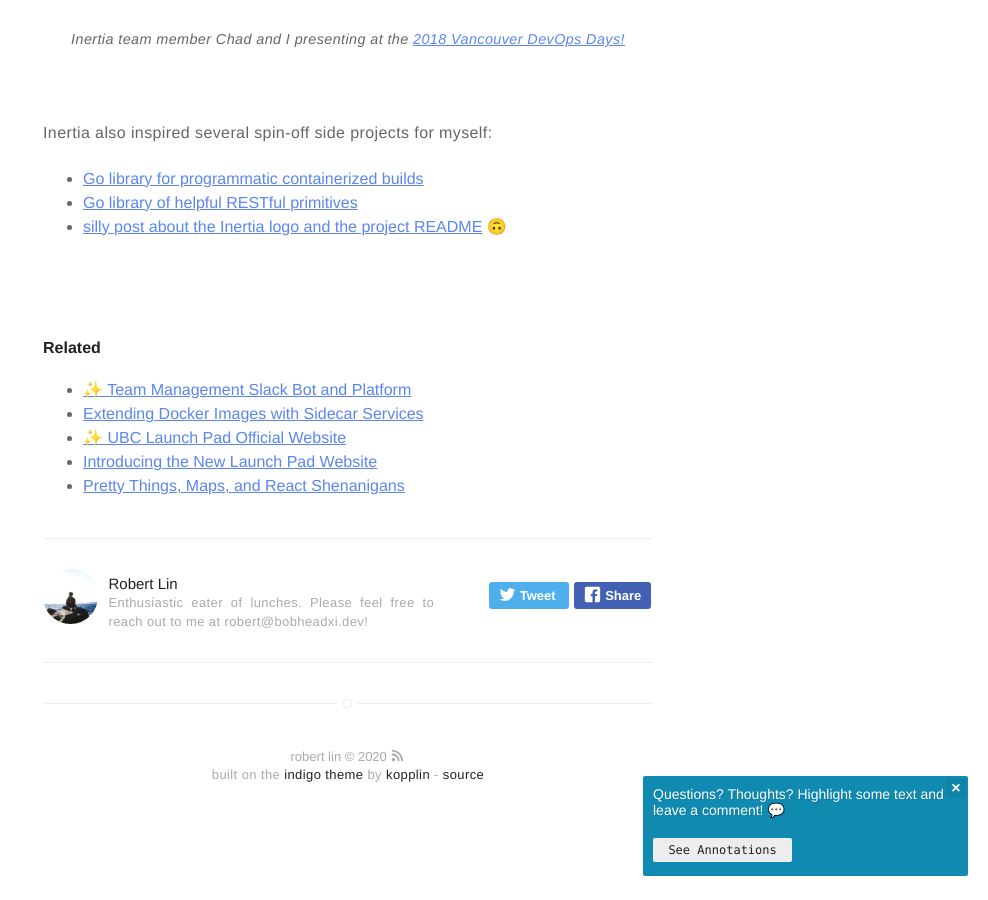
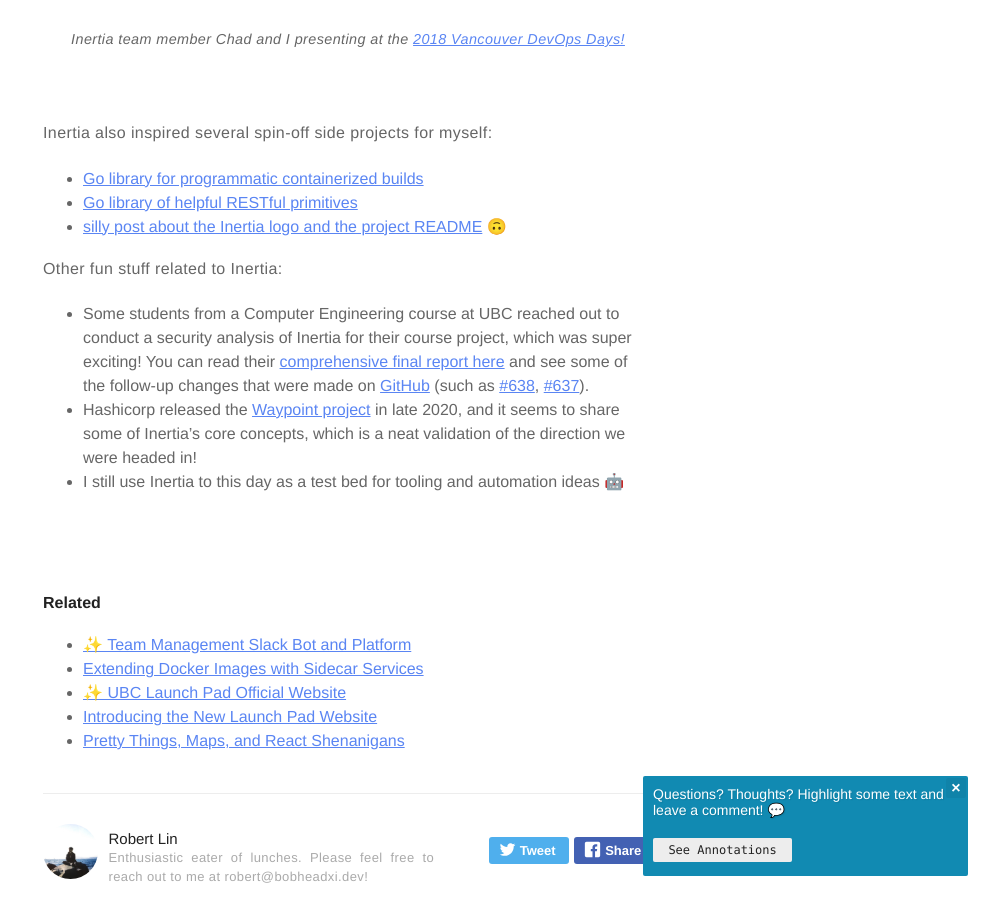
Before and after one commit to bobheadxi/bobheadxi.github.io, a Jekyll site: the page built from _posts/2018-1-29-inertia.md, in a window 1280 px wide and 900 px high, scrolled down 4615 px. Shown: the whole window, without its empty margins (292-1280 px from the left). Built offline with Jekyll 4.4.1, drawn with Linux system fonts in a browser that asks for light colours; nearby versions of some CDN libraries; emoji names are drawn with the system emoji font; a script that is not in the unit is left out.

Commit message:
add inertia security report, fun stuff

```diff
--- a/_posts/2018-1-29-inertia.md
+++ b/_posts/2018-1-29-inertia.md
@@ -176,3 +176,9 @@ Inertia also inspired several spin-off side projects for myself:
 * [Go library for programmatic containerized builds](https://bobheadxi.dev/go-build/)
 * [Go library of helpful RESTful primitives](https://bobheadxi.dev/res-library/)
 * [silly post about the Inertia logo and the project README](https://bobheadxi.dev/inertia-logo/) :upside_down_face:
+
+Other fun stuff related to Inertia:
+
+* Some students from a Computer Engineering course at UBC reached out to conduct a security analysis of Inertia for their course project, which was super exciting! You can read their [comprehensive final report here](/assets/files/inertia-security-report.pdf) and see some of the follow-up changes that were made on [GitHub](https://github.com/ubclaunchpad/inertia) (such as [#638](https://github.com/ubclaunchpad/inertia/pull/638), [#637](https://github.com/ubclaunchpad/inertia/pull/637)).
+* Hashicorp released the [Waypoint project](https://github.com/hashicorp/waypoint) in late 2020, and it seems to share some of Inertia's core concepts, which is a neat validation of the direction we were headed in!
+* I still use Inertia to this day as a test bed for tooling and automation ideas :robot:
```
Also changed, not shown: 1 other file.
